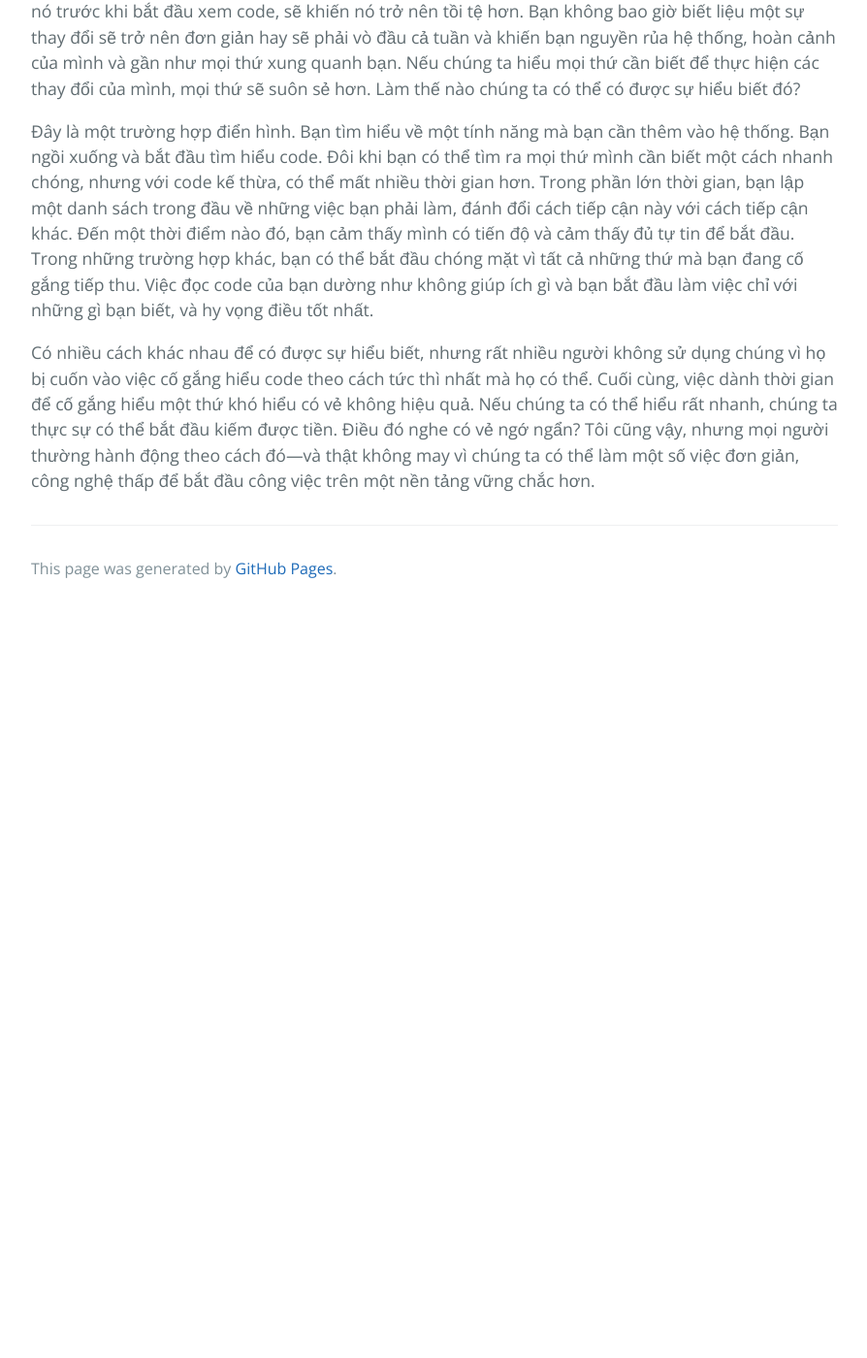
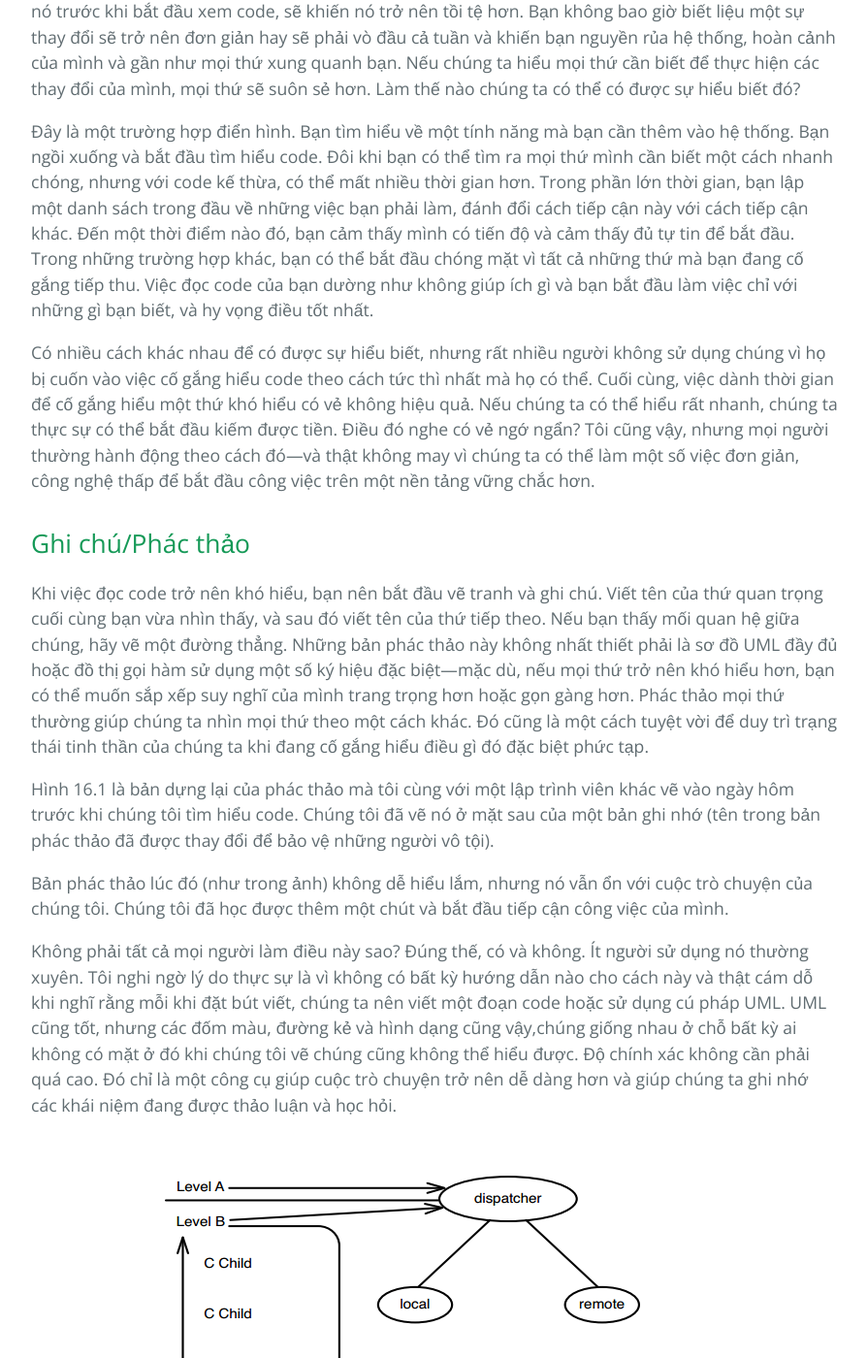
Before and after one commit to HaiBV/haibv.github.io, a Jekyll site: the page built from working-effectively-with-legacy-code/ chapter-16-i-dont-understand-the-code-well-enough-to-change-it.md, in a window 1280 px wide and 1400 px high, scrolled down 657 px. Shown: the whole window at 97% size, without its empty margins (192-1086 px from the left). Built offline with Jekyll 4.4.1, drawn with Linux system fonts in a browser that asks for light colours; our own code applies the rules of GitHub Pages for plain Markdown files; before the commit the page ends 1287 px from its top, so only the background shows below that.

Commit message:
Book - Working Efectively with Legacy Code - P2 - C16

```diff
--- a/working-effectively-with-legacy-code/ chapter-16-i-dont-understand-the-code-well-enough-to-change-it.md
+++ b/working-effectively-with-legacy-code/ chapter-16-i-dont-understand-the-code-well-enough-to-change-it.md
@@ -9,3 +9,15 @@ Bước vào những dòng code không quen thuộc, đặc biệt là code kế
 Đây là một trường hợp điển hình. Bạn tìm hiểu về một tính năng mà bạn cần thêm vào hệ thống. Bạn ngồi xuống và bắt đầu tìm hiểu code. Đôi khi bạn có thể tìm ra mọi thứ mình cần biết một cách nhanh chóng, nhưng với code kế thừa, có thể mất nhiều thời gian hơn. Trong phần lớn thời gian, bạn lập một danh sách trong đầu về những việc bạn phải làm, đánh đổi cách tiếp cận này với cách tiếp cận khác. Đến một thời điểm nào đó, bạn cảm thấy mình có tiến độ và cảm thấy đủ tự tin để bắt đầu. Trong những trường hợp khác, bạn có thể bắt đầu chóng mặt vì tất cả những thứ mà bạn đang cố gắng tiếp thu. Việc đọc code của bạn dường như không giúp ích gì và bạn bắt đầu làm việc chỉ với những gì bạn biết, và hy vọng điều tốt nhất.
 
 Có nhiều cách khác nhau để có được sự hiểu biết, nhưng rất nhiều người không sử dụng chúng vì họ bị cuốn vào việc cố gắng hiểu code theo cách tức thì nhất mà họ có thể. Cuối cùng, việc dành thời gian để cố gắng hiểu một thứ khó hiểu có vẻ không hiệu quả. Nếu chúng ta có thể hiểu rất nhanh, chúng ta thực sự có thể bắt đầu kiếm được tiền. Điều đó nghe có vẻ ngớ ngẩn? Tôi cũng vậy, nhưng mọi người thường hành động theo cách đó—và thật không may vì chúng ta có thể làm một số việc đơn giản, công nghệ thấp để bắt đầu công việc trên một nền tảng vững chắc hơn.
+
+## Ghi chú/Phác thảo
+
+Khi việc đọc code trở nên khó hiểu, bạn nên bắt đầu vẽ tranh và ghi chú. Viết tên của thứ quan trọng cuối cùng bạn vừa nhìn thấy, và sau đó viết tên của thứ tiếp theo. Nếu bạn thấy mối quan hệ giữa chúng, hãy vẽ một đường thẳng. Những bản phác thảo này không nhất thiết phải là sơ đồ UML đầy đủ hoặc đồ thị gọi hàm sử dụng một số ký hiệu đặc biệt—mặc dù, nếu mọi thứ trở nên khó hiểu hơn, bạn có thể muốn sắp xếp suy nghĩ của mình trang trọng hơn hoặc gọn gàng hơn. Phác thảo mọi thứ thường giúp chúng ta nhìn mọi thứ theo một cách khác. Đó cũng là một cách tuyệt vời để duy trì trạng thái tinh thần của chúng ta khi đang cố gắng hiểu điều gì đó đặc biệt phức tạp.
+
+Hình 16.1 là bản dựng lại của phác thảo mà tôi cùng với một lập trình viên khác vẽ vào ngày hôm trước khi chúng tôi tìm hiểu code. Chúng tôi đã vẽ nó ở mặt sau của một bản ghi nhớ (tên trong bản phác thảo đã được thay đổi để bảo vệ những người vô tội).
+
+Bản phác thảo lúc đó (như trong ảnh) không dễ hiểu lắm, nhưng nó vẫn ổn với cuộc trò chuyện của chúng tôi. Chúng tôi đã học được thêm một chút và bắt đầu tiếp cận công việc của mình.
+
+Không phải tất cả mọi người làm điều này sao? Đúng thế, có và không. Ít người sử dụng nó thường xuyên. Tôi nghi ngờ lý do thực sự là vì không có bất kỳ hướng dẫn nào cho cách này và thật cám dỗ khi nghĩ rằng mỗi khi đặt bút viết, chúng ta nên viết một đoạn code hoặc sử dụng cú pháp UML. UML cũng tốt, nhưng các đốm màu, đường kẻ và hình dạng cũng vậy,chúng giống nhau ở chỗ bất kỳ ai không có mặt ở đó khi chúng tôi vẽ chúng cũng không thể hiểu được. Độ chính xác không cần phải quá cao. Đó chỉ là một công cụ giúp cuộc trò chuyện trở nên dễ dàng hơn và giúp chúng ta ghi nhớ các khái niệm đang được thảo luận và học hỏi.
+
+![16.1](images/16-1.png)
```
Also changed, not shown: working-effectively-with-legacy-code/images/16-1.png (added).
